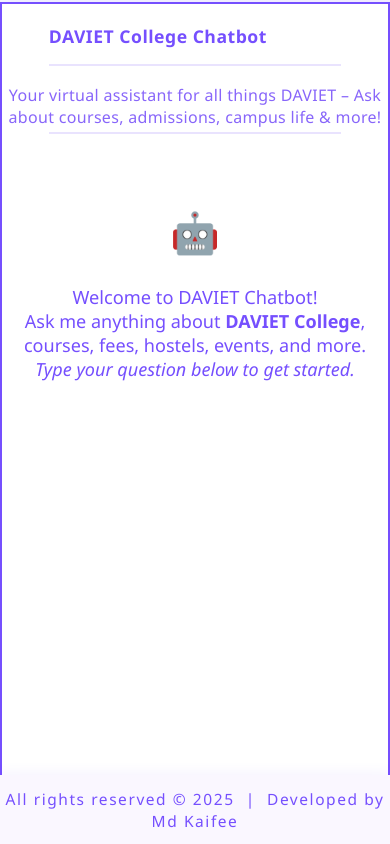
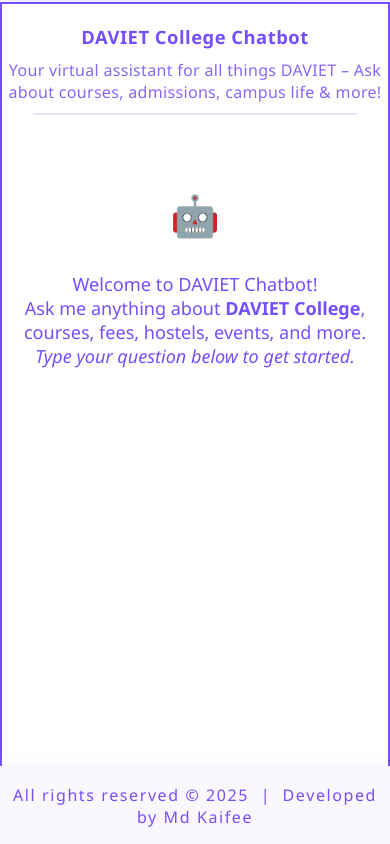
Before and after one commit to Mdkaifee/Daviet-chatbot, a Flask app: page / in a window 390 px wide. Run offline with Flask 3, Linux system fonts and the light colour scheme.

Commit message:
Initial commit

```diff
--- a/templates/chat.html
+++ b/templates/chat.html
@@ -48,13 +48,23 @@
             letter-spacing: 0.5px;
             background: #fff;
             z-index: 2;
-        top: 0;
-        left: 0;
-        padding: 20px 0 16px 30px;
-        position: sticky;
-        /* sticky in scrollable area */
-        /* width: 100%; */
+            padding: 20px 0 0 0;
+            text-align: center;
             border-radius: 20px 20px 0 0;
+        }
+        .chat-tagline {
+            color: #8866fa;
+            font-size: 1.09em;
+            font-weight: 500;
+            letter-spacing: 0.02em;
+            text-align: center;
+            margin-top: 10px;
+        }
+        .chat-header-divider {
+            border: none;
+            border-top: 2px solid #8866fa;
+            margin: 18px 8vw 10px 8vw;
+            opacity: 0.20;
         }
         #chatbox {
             flex: 1;
@@ -65,7 +75,6 @@
             display: flex;
             flex-direction: column;
             gap: 10px;
-        /* Now the chat scrolls under the header */
         }
         .bot-bubble, .user-bubble {
             display: inline-block;
@@ -93,7 +102,7 @@
             text-align: center;
             color: #754ffe;
             font-size: 1.14em;
-            margin-top: 16px;
+            margin-top: 20px;
             font-weight: 500;
         }
         .bot-emoji {
@@ -138,16 +147,6 @@
             cursor: not-allowed;
             color: #fff;
         }
-        @media (max-width: 900px) {
-            .chatbox-outer { width: 99vw; height: 99vh; max-width: 99vw; max-height: 99vh; border-radius: 0; }
-            .chat-header { padding-left: 12vw; font-size: 1.5em;}
-        }
-        @media (max-width: 540px) {
-            .chatbox-outer { width: 100vw; height: 100vh; border-radius: 0;}
-            .chat-header { font-size: 1.1em; padding-left: 12vw;}
-            #chatbox { padding: 54px 4vw 10vw 4vw; font-size: 1em;}
-            .input-row { padding: 0 4vw 4vw 4vw;}
-        }
         .footer {
             width: 100vw;
             background: #faf7ff;
@@ -163,54 +162,28 @@
             z-index: 100;
             box-shadow: 0 -2px 12px #754ffe12;
         }
-        @media (max-width: 540px) {
-            .footer {
-                font-size: 0.97em;
-                padding: 13px 0 12px 0;
-            }
-        }
-            .chat-tagline {
-    color: #8866fa;
-    font-size: 1.09em;
-    font-weight: 500;
-    margin-left: 0;
-    margin-bottom: 4px;
-    margin-top: 10px;
-    letter-spacing: 0.02em;
-    text-align: center;
+        @media (max-width: 900px) {
+            .chatbox-outer { width: 99vw; height: 99vh; max-width: 99vw; max-height: 99vh; border-radius: 0; }
+            .chat-header { font-size: 1.5em;}
         }
         @media (max-width: 540px) {
-    .chat-tagline {
-        font-size: 1em;
-        margin-left: 0;
+            .chatbox-outer { width: 100vw; height: 100vh; border-radius: 0;}
+            .chat-header { font-size: 1.15em;}
+            #chatbox { padding: 54px 4vw 10vw 4vw; font-size: 1em;}
+            .input-row { padding: 0 4vw 4vw 4vw;}
+            .chat-tagline { font-size: 1em; }
+            .chat-header-divider { margin: 10px 8vw 10px 8vw; }
         }
-}
-.chat-header-divider {
-    border: none;
-    border-top: 2px solid #8866fa;
-    margin: 0 30px 8px 30px;
-    opacity: 0.18;
-}
-@media (max-width: 540px) {
-    .chat-header-divider {
-        margin: 0 12vw 8px 12vw;
-    }
-}
-
-
-
     </style>
 </head>
 <body>
     <div class="chat-app-container">
         <div class="chatbox-outer">
             <div class="chat-header">DAVIET College Chatbot</div>
-  <hr class="chat-header-divider">
             <div class="chat-tagline">
                 Your virtual assistant for all things DAVIET – Ask about courses, admissions, campus life & more!
             </div>
             <hr class="chat-header-divider">
-
             <div id="chatbox">
                 <div class="bot-emoji">🤖</div>
                 <div class="bot-welcome">
@@ -282,6 +255,5 @@
     <footer class="footer">
         All rights reserved © 2025 &nbsp;|&nbsp; Developed by Md Kaifee
     </footer>
-
 </body>
 </html>
```
Also changed, not shown: chatbot/knowledge_base.py (+40 -3 lines). Lines whose indentation alone changed are shown as unchanged.
